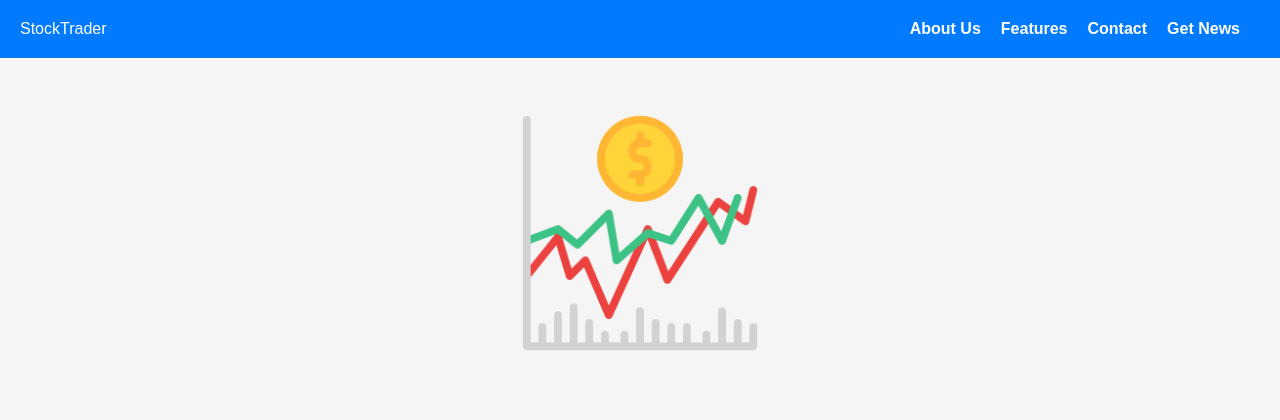
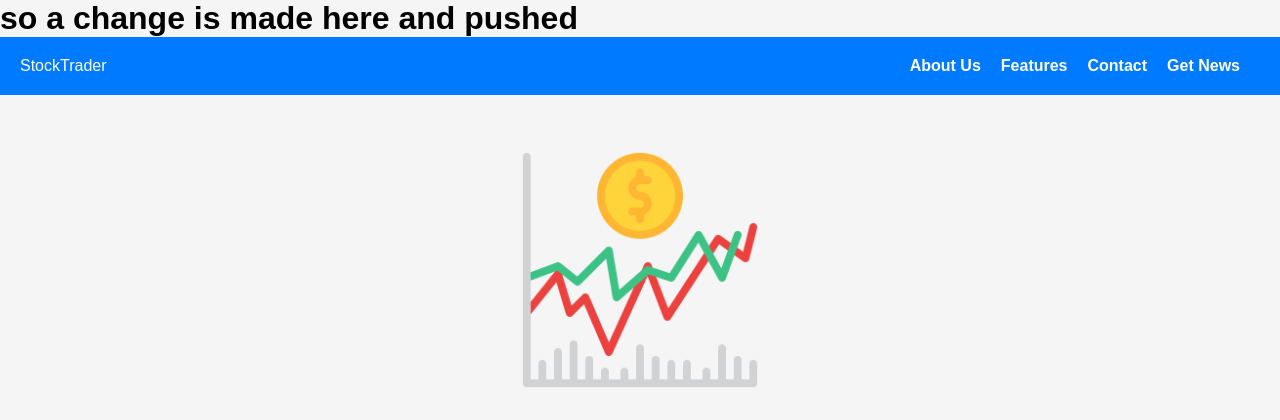
Before and after one commit to PRASADV-GITHUB/MINIPROJECT, a Flask app: page / in a window 1280 px wide. Shown: the top 420 px of the page. Run offline with Flask 3, Linux system fonts and the light colour scheme.

Commit message:
change made in index

```diff
--- a/templates/index.html
+++ b/templates/index.html
@@ -4,6 +4,7 @@
     <meta charset="UTF-8">
     <meta name="viewport" content="width=device-width, initial-scale=1.0">
     <title>Stock Trading Platform</title>
+    <h1>so a change is made here and pushed</h1>
     <style>
 
         * {
```
